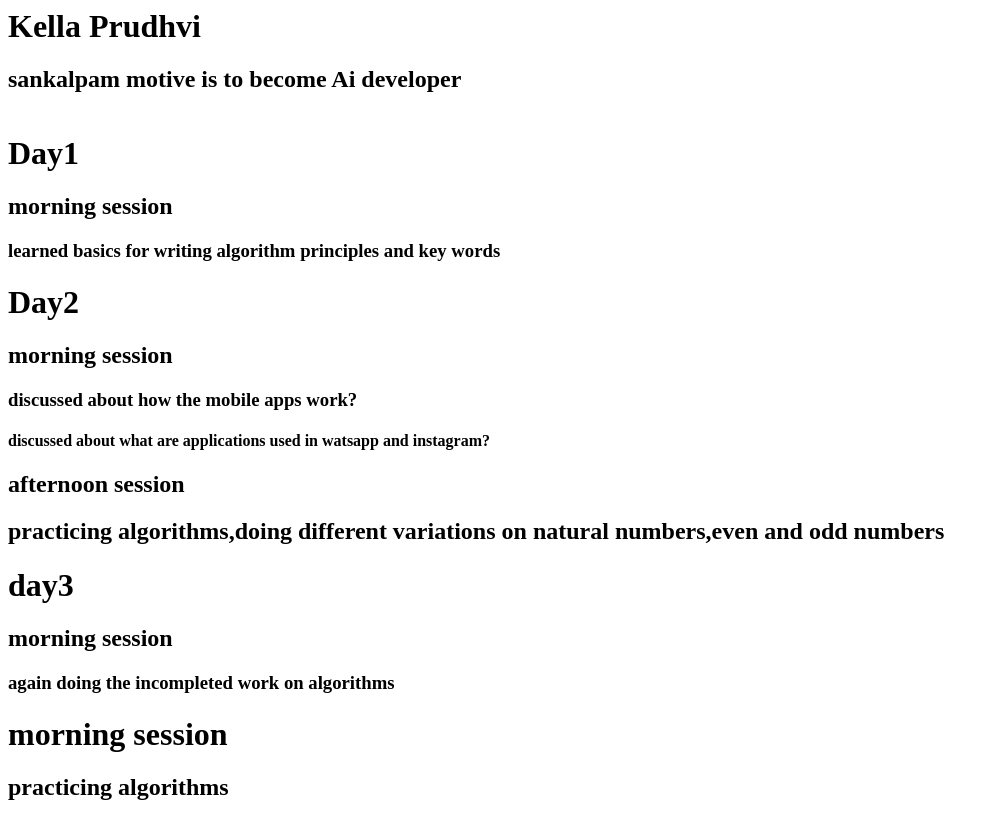
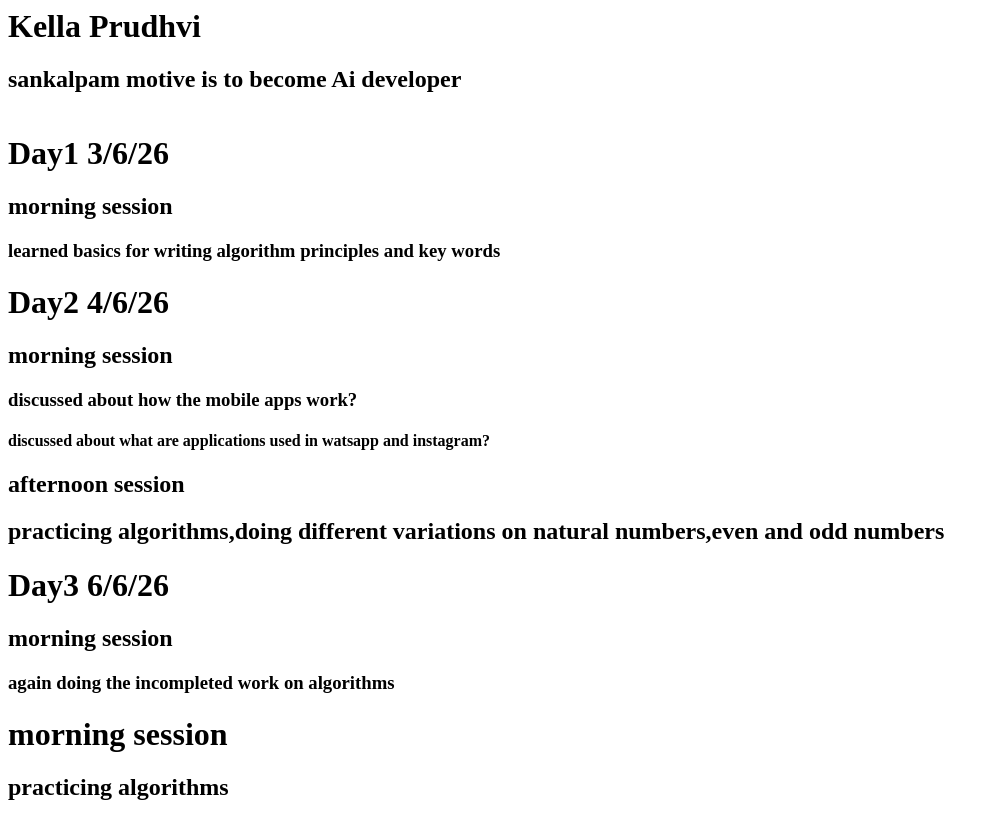
Before and after one commit to kellaprudhvi/ai-karyashala, a plain HTML site: page index.html in a window 1280 px wide. Shown: the whole page, without its empty margins (0-999 px from the left). Drawn offline with Linux system fonts and the light colour scheme.

Commit message:
ai karyashala

```diff
--- a/index.html
+++ b/index.html
@@ -9,12 +9,12 @@
         <h2>sankalpam motive is to become Ai developer </h2>
         <img src="">
         <p>
-        <h1>Day1</h1>
+        <h1>Day1 3/6/26</h1>
         <h2>morning session</h2>
         <h3>learned basics for writing algorithm principles and key words</h3>
         </p>
         <p>
-            <h1>Day2</h1>
+            <h1>Day2 4/6/26</h1>
             <h2>morning session</h2>
             <h3>discussed about how the mobile apps work?</h3>
             <h4>discussed about what are applications used in watsapp and instagram?</h4>
@@ -24,7 +24,7 @@
             <h2>practicing algorithms,doing different variations on natural numbers,even and odd numbers</h2>
         </p>
         <p>
-            <h1>day3</h1>
+            <h1>Day3 6/6/26</h1>
             <h2>morning session</h2>
             <h3>again doing the incompleted work on algorithms</h3>
         </p>
```
